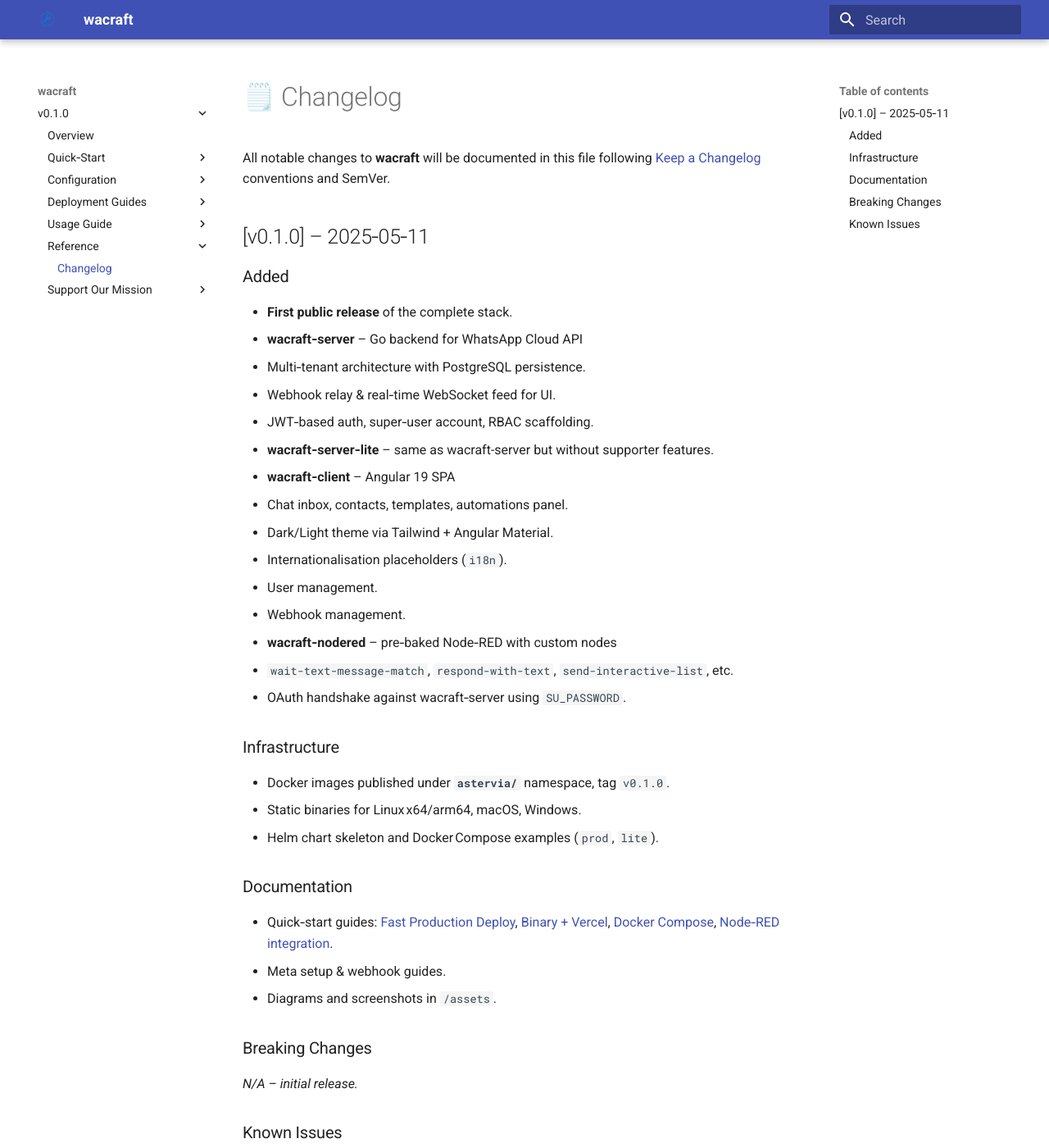
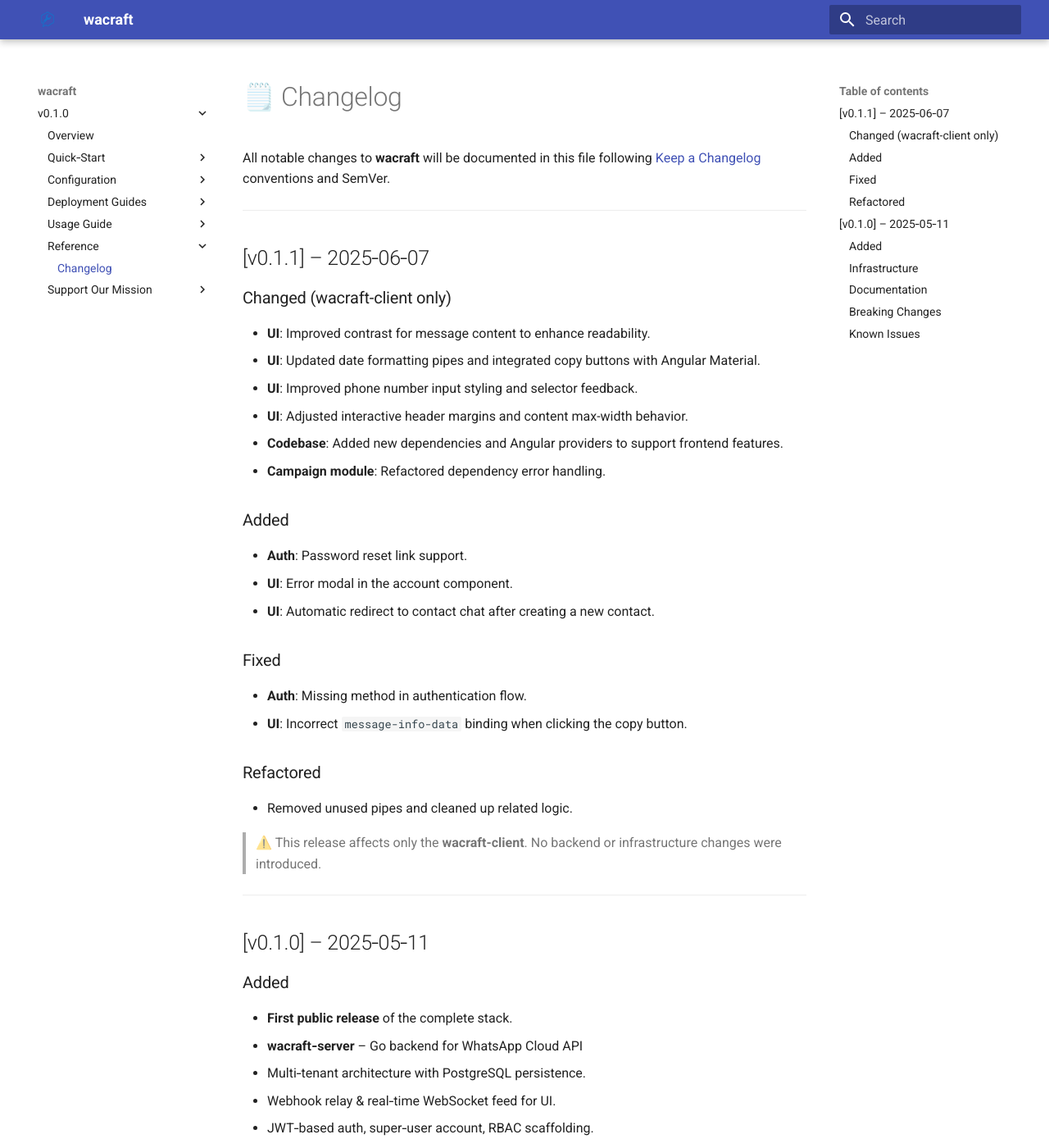
Before and after one commit to Astervia/wacraft, an MkDocs documentation site: the page built from docs/reference/changelog.md, in a window 1280 px wide and 1400 px high. Shown: the whole window at 82% size. Built offline with MkDocs 1.6.1 and Material for MkDocs 9.7.7, drawn with Linux system fonts in a browser that asks for light colours.

Commit message:
update changelog

```diff
--- a/docs/reference/changelog.md
+++ b/docs/reference/changelog.md
@@ -3,7 +3,39 @@
 All notable changes to **wacraft** will be documented in this file following
 [Keep a Changelog](https://keepachangelog.com/) conventions and SemVer.
 
-## \[v0.1.0] – 2025‑05‑11
+---
+
+## \[v0.1.1] – 2025‑06‑07
+
+### Changed (wacraft-client only)
+
+- **UI**: Improved contrast for message content to enhance readability.
+- **UI**: Updated date formatting pipes and integrated copy buttons with Angular Material.
+- **UI**: Improved phone number input styling and selector feedback.
+- **UI**: Adjusted interactive header margins and content max-width behavior.
+- **Codebase**: Added new dependencies and Angular providers to support frontend features.
+- **Campaign module**: Refactored dependency error handling.
+
+### Added
+
+- **Auth**: Password reset link support.
+- **UI**: Error modal in the account component.
+- **UI**: Automatic redirect to contact chat after creating a new contact.
+
+### Fixed
+
+- **Auth**: Missing method in authentication flow.
+- **UI**: Incorrect `message-info-data` binding when clicking the copy button.
+
+### Refactored
+
+- Removed unused pipes and cleaned up related logic.
+
+> ⚠️ This release affects only the **wacraft-client**. No backend or infrastructure changes were introduced.
+
+---
+
+## \[v0.1.0] – 2025‑05‑11
 
 ### Added
 
```
